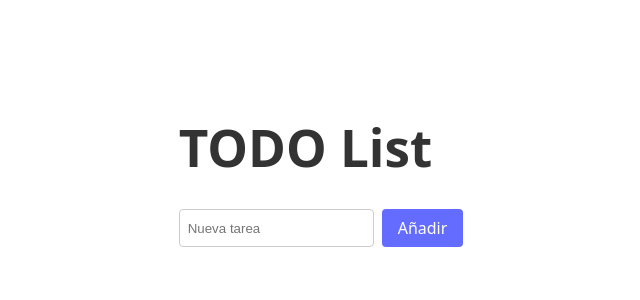
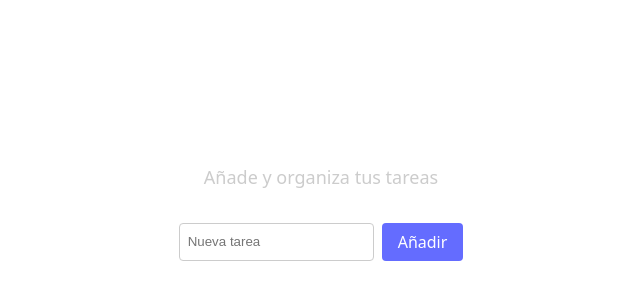
Before and after one commit to goldarg/openai-codex, a React (Vite) app in the folder vite-react/: page / in a window 1280 px wide. Shown: the part 226-526 px from the top of the page, without its empty margins (319-959 px from the left). Built offline with nearby package versions, Linux system fonts and the light colour scheme.

Commit message:
Add app title and subtitle with styles

```diff
--- a/vite-react/src/App.css
+++ b/vite-react/src/App.css
@@ -4,6 +4,29 @@
   padding: 1rem;
   font-family: system-ui, sans-serif;
   color: #333;
+}
+
+.app-title {
+  font-size: 2.5rem;
+  font-weight: 700;
+  text-align: center;
+  margin-bottom: 1rem;
+  color: #FFFFFF;
+  line-height: 1.2;
+}
+
+@media (max-width: 600px) {
+  .app-title {
+    font-size: 2rem;
+  }
+}
+
+.app-subtitle {
+  font-size: 1.125rem;
+  font-weight: 300;
+  color: #CCCCCC;
+  text-align: center;
+  margin-bottom: 2rem;
 }
 
 .add-form {
--- a/vite-react/src/App.jsx
+++ b/vite-react/src/App.jsx
@@ -34,7 +34,8 @@ export default function App() {
   return (
     <AppWrapper>
       <div className="container">
-        <h1>TODO List</h1>
+        <h1 className="app-title">TODO List</h1>
+        <p className="app-subtitle">Añade y organiza tus tareas</p>
         <form onSubmit={addTask} className="add-form">
           <input
             placeholder="Nueva tarea"
```
